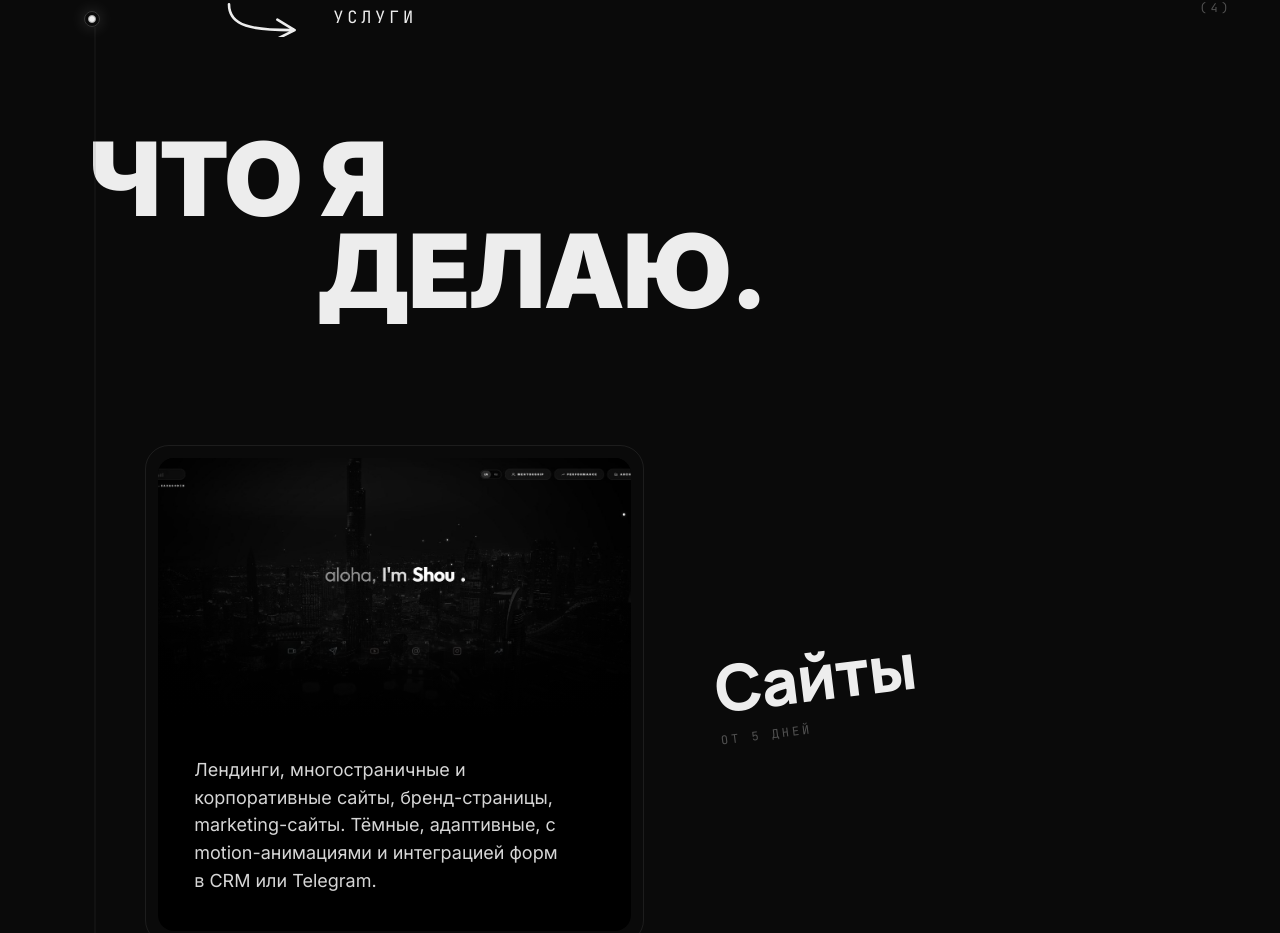
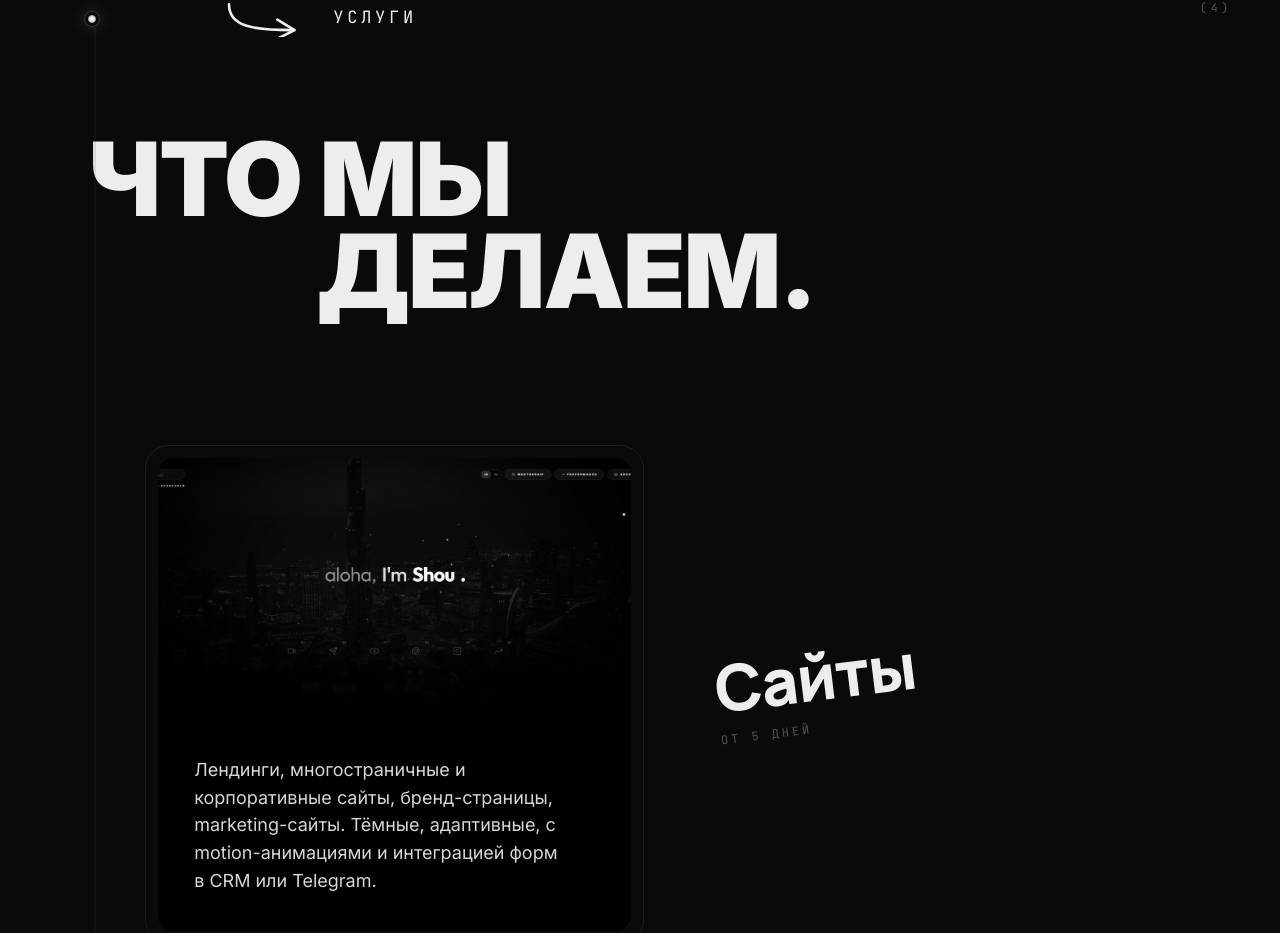
Before and after one commit to iamshouu/temat, a React (Vite) app: page / in a window 1280 px wide. Shown: the part 993-1926 px from the top of the page. Built offline with nearby package versions, Linux system fonts and the light colour scheme; a web font is replaced by a local one.

Commit message:
copy(services): section heading 'Что я делаю.' → 'Что мы делаем.'

```diff
--- a/src/components/Services.tsx
+++ b/src/components/Services.tsx
@@ -48,8 +48,8 @@ export function Services() {
           fontVariationSettings: '"opsz" 24, "wght" 900',
         }}
       >
-        <span className="block">Что я</span>
-        <span className="block pl-[20%]">делаю.</span>
+        <span className="block">Что мы</span>
+        <span className="block pl-[20%]">делаем.</span>
       </h2>
 
       <div className="grid grid-cols-1 md:grid-cols-2 md:grid-rows-4 gap-6 md:gap-8 md:px-[3%] lg:px-[5%]">
```
